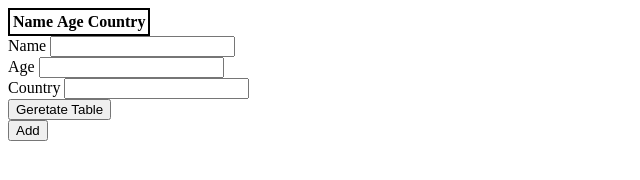
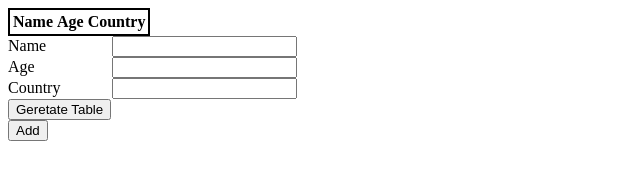
Before and after one commit to Marius-code-academy/createDocumentPractice, a plain HTML site: page task 2/index.html in a window 1280 px wide. Shown: the whole page, without its empty margins (0-640 px from the left). Drawn offline with Linux system fonts and the light colour scheme.

Commit message:
task 2 fix

```diff
--- /dev/null
+++ b/task 2/index.css
@@ -0,0 +1,4 @@
+label {
+  width: 100px;
+  display: inline-block;
+}
--- a/task 2/index.html
+++ b/task 2/index.html
@@ -4,6 +4,7 @@
     <meta charset="UTF-8" />
     <meta http-equiv="X-UA-Compatible" content="IE=edge" />
     <meta name="viewport" content="width=device-width, initial-scale=1.0" />
+    <link rel="stylesheet" href="index.css" />
     <script src="index.js" defer></script>
     <title>Document</title>
   </head>
```
